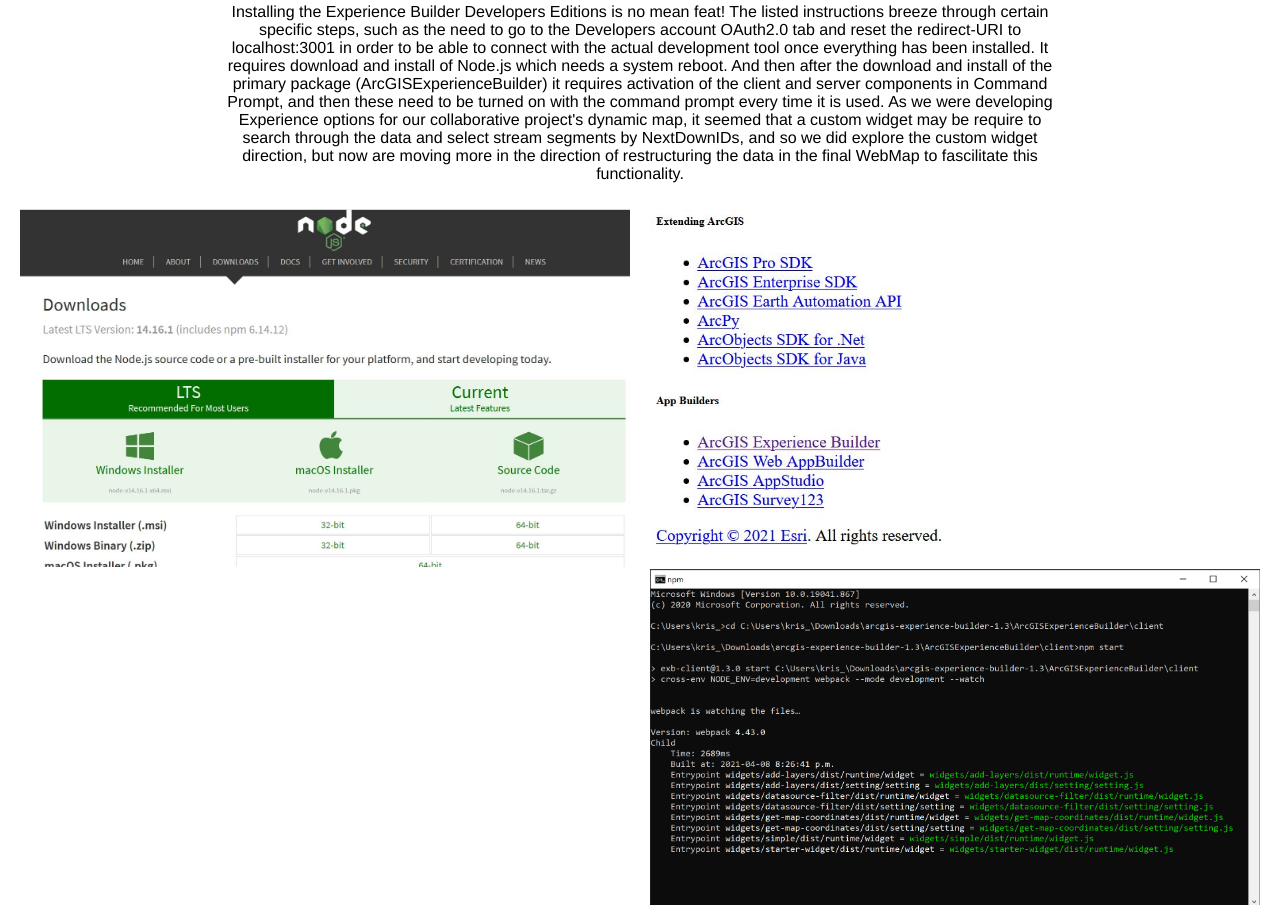
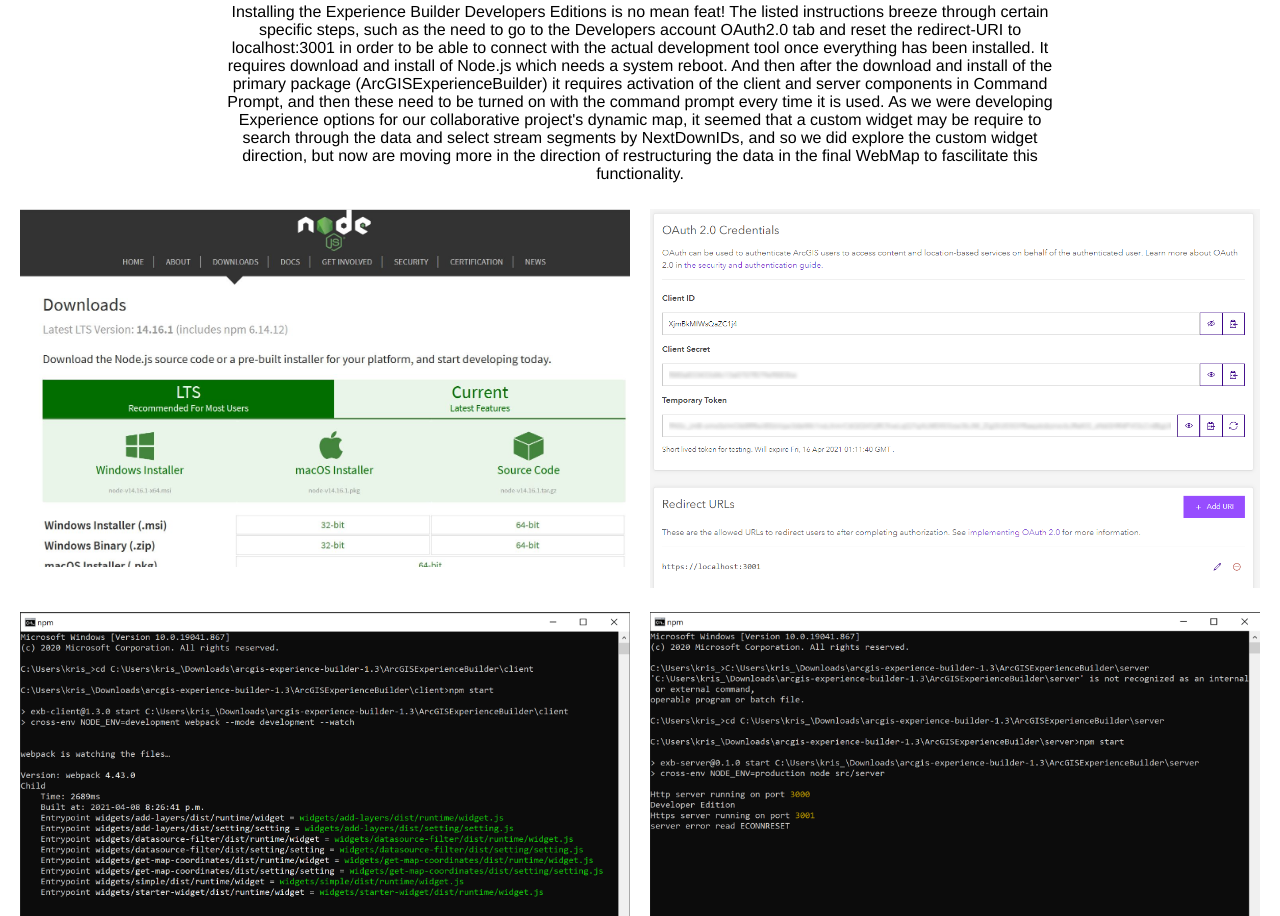
Before and after one commit to kluangkhflemingc/nccweb, a plain HTML site: page solutions.html in a window 1280 px wide. Shown: the part 910-1826 px from the top of the page. Drawn offline with Linux system fonts and the light colour scheme.

Commit message:
swap download image for OAth image...

```diff
--- a/solutions.html
+++ b/solutions.html
@@ -72,7 +72,7 @@
             <img src="images/nodejsScreenCap.JPG" class="exp-image">
         </div>
         <div class="col-6">
-            <img src="images/experiencebuilderdownloadScreenCap.JPG" class="exp-image">
+            <img src="images/OAth2.PNG" class="exp-image">
         </div>
         <div class="col-6">
             <img src="images/client.PNG" class="exp-image">
```
Also changed, not shown: images/OAth2.PNG (added).
